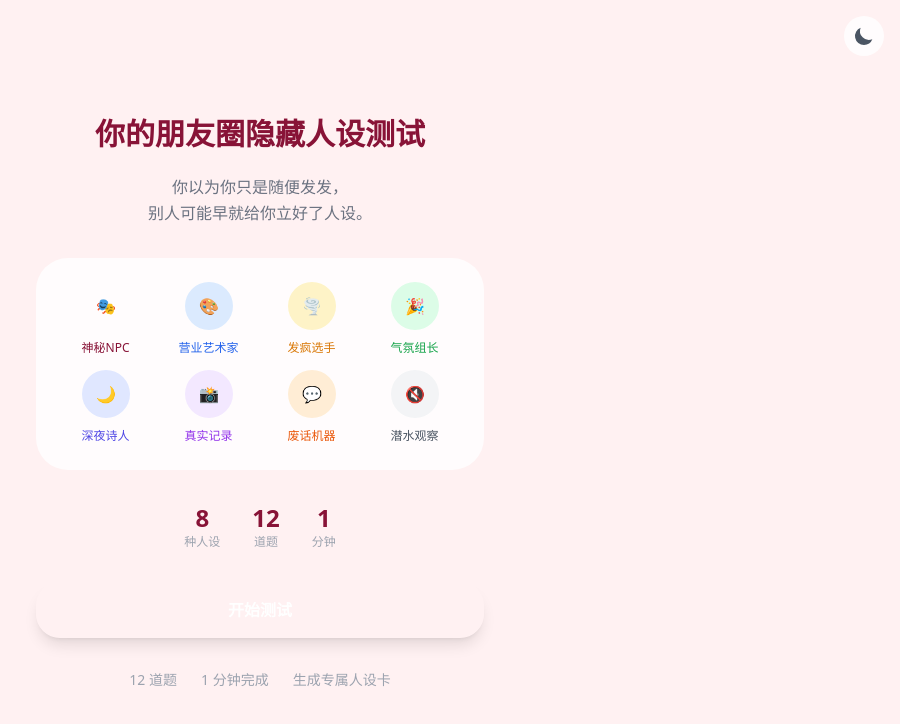
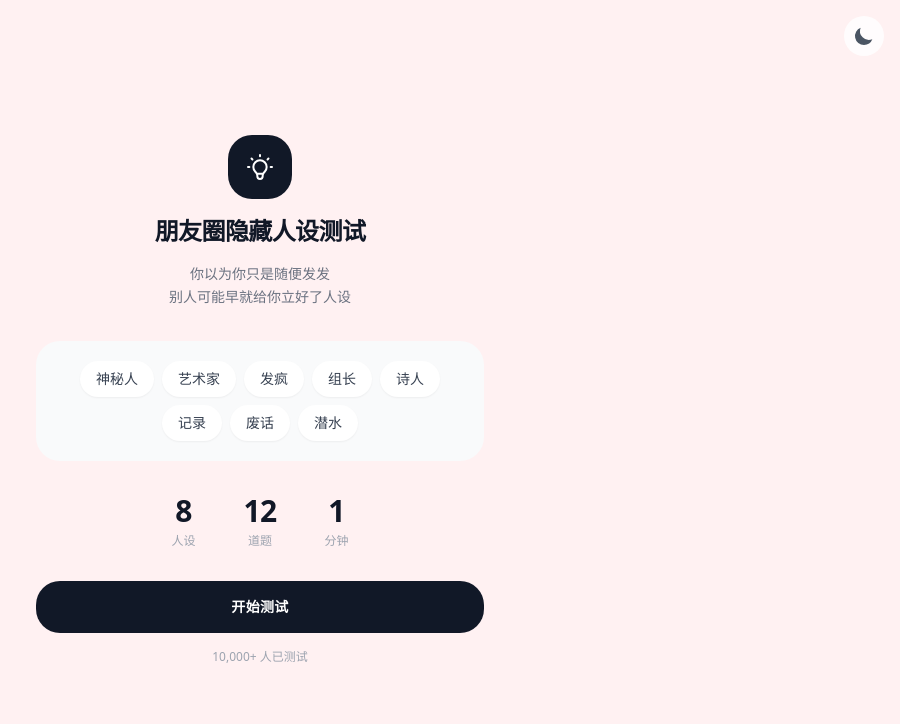
Before and after one commit to mybookstores/quiz-site, a Next.js app: page /quiz-site/ in a window 1280 px wide. Shown: the top 724 px of the page, without its empty margins (380-1280 px from the left). Built offline with nearby package versions, Linux system fonts and the light colour scheme.

Commit message:
design: clean up homepage icon and button

```diff
--- a/src/app/page.tsx
+++ b/src/app/page.tsx
@@ -200,72 +200,70 @@ export default function Home() {
 
       {/* 首页 */}
       {page === "home" && (
-        <div className="animate-fade-in max-w-md w-full text-center space-y-8">
+        <div className="animate-fade-in max-w-md w-full text-center">
           {/* 标题 */}
-          <div className="space-y-4">
+          <div className="space-y-4 mb-8">
+            {/* 品牌图标 - 简洁圆形 */}
+            <div className="flex justify-center mb-4">
+              <div className="w-16 h-16 rounded-2xl bg-gray-900 flex items-center justify-center">
+                <svg className="w-8 h-8 text-white" fill="none" stroke="currentColor" viewBox="0 0 24 24">
+                  <path strokeLinecap="round" strokeLinejoin="round" strokeWidth={1.5} d="M9.663 17h4.673M12 3v1m6.364 1.636l-.707.707M21 12h-1M4 12H3m3.343-5.657l-.707-.707m2.828 9.9a5 5 0 117.072 0l-.548.547A3.374 3.374 0 0014 18.469V19a2 2 0 11-4 0v-.531c0-.895-.356-1.754-.988-2.386l-.548-.547z" />
+                </svg>
+              </div>
+            </div>
+
             <h1 className={clsx(
-              "text-3xl font-bold leading-relaxed",
-              isDarkMode ? "text-white" : "text-[#881337]"
+              "text-2xl font-bold tracking-tight",
+              isDarkMode ? "text-white" : "text-gray-900"
             )}>
-              你的朋友圈隐藏人设测试
+              朋友圈隐藏人设测试
             </h1>
             <p className={clsx(
-              "text-base leading-relaxed",
+              "text-sm leading-relaxed px-4",
               isDarkMode ? "text-gray-400" : "text-gray-500"
             )}>
-              你以为你只是随便发发，<br />别人可能早就给你立好了人设。
+              你以为你只是随便发发<br />别人可能早就给你立好了人设
             </p>
           </div>
 
-          {/* 人设预览卡片 */}
+          {/* 人设预览 - 简洁标签样式 */}
           <div className={clsx(
-            "rounded-3xl p-6",
-            isDarkMode ? "bg-gray-800/50" : "bg-white/80"
+            "rounded-2xl p-5 mb-8",
+            isDarkMode ? "bg-gray-800/40" : "bg-gray-50"
           )}>
-            <div className="grid grid-cols-4 gap-3">
-              {[
-                { label: "神秘NPC", bg: "bg-pink-100", darkBg: "bg-pink-900/30", text: "text-pink-600", darkText: "text-pink-300" },
-                { label: "营业艺术家", bg: "bg-blue-100", darkBg: "bg-blue-900/30", text: "text-blue-600", darkText: "text-blue-300" },
-                { label: "发疯选手", bg: "bg-amber-100", darkBg: "bg-amber-900/30", text: "text-amber-600", darkText: "text-amber-300" },
-                { label: "气氛组长", bg: "bg-green-100", darkBg: "bg-green-900/30", text: "text-green-600", darkText: "text-green-300" },
-                { label: "深夜诗人", bg: "bg-indigo-100", darkBg: "bg-indigo-900/30", text: "text-indigo-600", darkText: "text-indigo-300" },
-                { label: "真实记录", bg: "bg-purple-100", darkBg: "bg-purple-900/30", text: "text-purple-600", darkText: "text-purple-300" },
-                { label: "废话机器", bg: "bg-orange-100", darkBg: "bg-orange-900/30", text: "text-orange-600", darkText: "text-orange-300" },
-                { label: "潜水观察", bg: "bg-gray-100", darkBg: "bg-gray-700/30", text: "text-gray-600", darkText: "text-gray-400" },
-              ].map((item, i) => (
-                <div key={i} className="text-center">
-                  <div className={clsx(
-                    "w-12 h-12 mx-auto rounded-2xl flex items-center justify-center mb-1",
-                    isDarkMode ? item.darkBg : item.bg
-                  )}>
-                    <span className={clsx(isDarkMode ? item.darkText : item.text)}>
-                      {["🎭", "🎨", "🌪️", "🎉", "🌙", "📸", "💬", "🔇"][i]}
-                    </span>
-                  </div>
-                  <span className={clsx("text-xs", isDarkMode ? item.darkText : item.text)}>
-                    {item.label}
-                  </span>
-                </div>
+            <div className="flex flex-wrap justify-center gap-2">
+              {["神秘人", "艺术家", "发疯", "组长", "诗人", "记录", "废话", "潜水"].map((label, i) => (
+                <span
+                  key={i}
+                  className={clsx(
+                    "px-4 py-2 rounded-full text-sm font-medium",
+                    isDarkMode
+                      ? "bg-gray-700 text-gray-200"
+                      : "bg-white text-gray-700 shadow-sm"
+                  )}
+                >
+                  {label}
+                </span>
               ))}
             </div>
           </div>
 
-          {/* 数据统计 */}
-          <div className="flex justify-center gap-8">
+          {/* 数据 */}
+          <div className="flex justify-center gap-12 mb-8">
             {[
-              { num: "8", label: "种人设" },
+              { num: "8", label: "人设" },
               { num: "12", label: "道题" },
               { num: "1", label: "分钟" },
             ].map((stat, i) => (
               <div key={i} className="text-center">
                 <div className={clsx(
-                  "text-2xl font-bold",
-                  isDarkMode ? "text-white" : "text-[#881337]"
+                  "text-3xl font-bold tracking-tight",
+                  isDarkMode ? "text-white" : "text-gray-900"
                 )}>
                   {stat.num}
                 </div>
                 <div className={clsx(
-                  "text-xs",
+                  "text-xs mt-1",
                   isDarkMode ? "text-gray-500" : "text-gray-400"
                 )}>
                   {stat.label}
@@ -274,20 +272,26 @@ export default function Home() {
             ))}
           </div>
 
-          {/* 开始按钮 */}
+          {/* 开始按钮 - 简洁黑色 */}
           <button
             onClick={handleStart}
-            className="w-full py-4 bg-gradient-to-r from-pink-500 to-accent text-white font-bold rounded-2xl shadow-lg hover:shadow-xl transition-all duration-200 hover:scale-[1.02] active:scale-[0.98]"
+            className={clsx(
+              "w-full py-4 rounded-2xl font-semibold text-sm tracking-wide transition-all duration-200",
+              isDarkMode
+                ? "bg-white text-gray-900 hover:bg-gray-100"
+                : "bg-gray-900 text-white hover:bg-gray-800"
+            )}
           >
             开始测试
           </button>
 
-          {/* 底部提示 */}
-          <div className={clsx("flex justify-center gap-6 text-sm", isDarkMode ? "text-gray-500" : "text-gray-400")}>
-            <span>12 道题</span>
-            <span>1 分钟完成</span>
-            <span>生成专属人设卡</span>
-          </div>
+          {/* 底部 */}
+          <p className={clsx(
+            "mt-4 text-xs",
+            isDarkMode ? "text-gray-600" : "text-gray-400"
+          )}>
+            10,000+ 人已测试
+          </p>
         </div>
       )}
 
```
